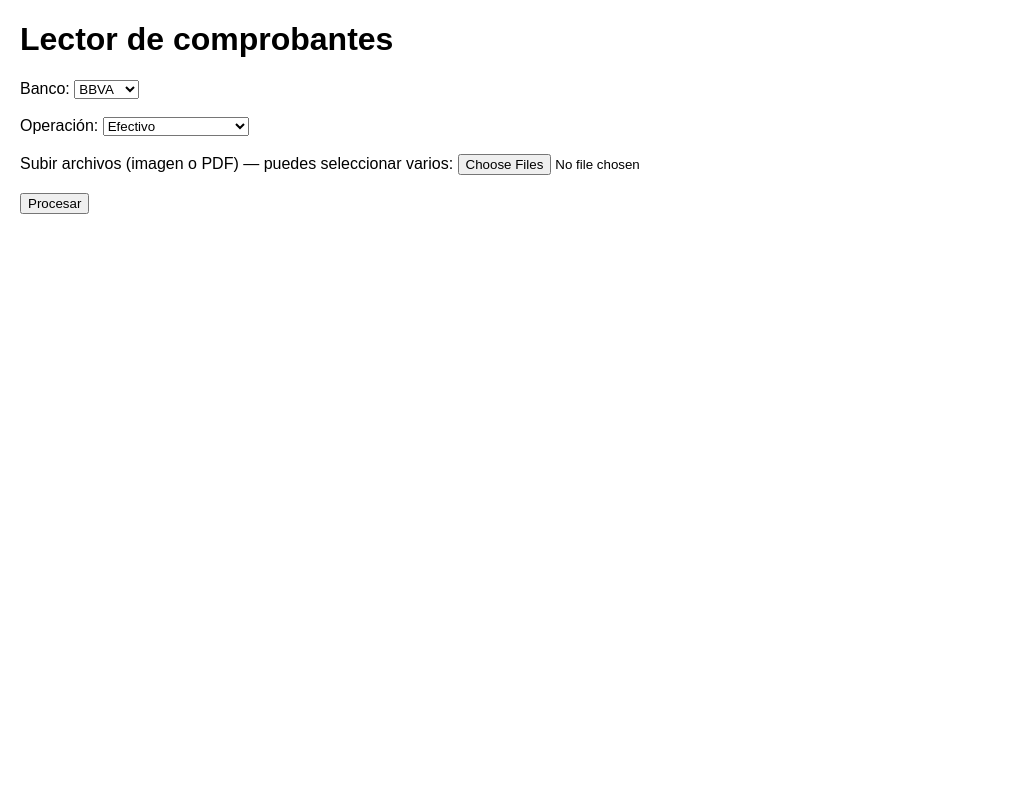
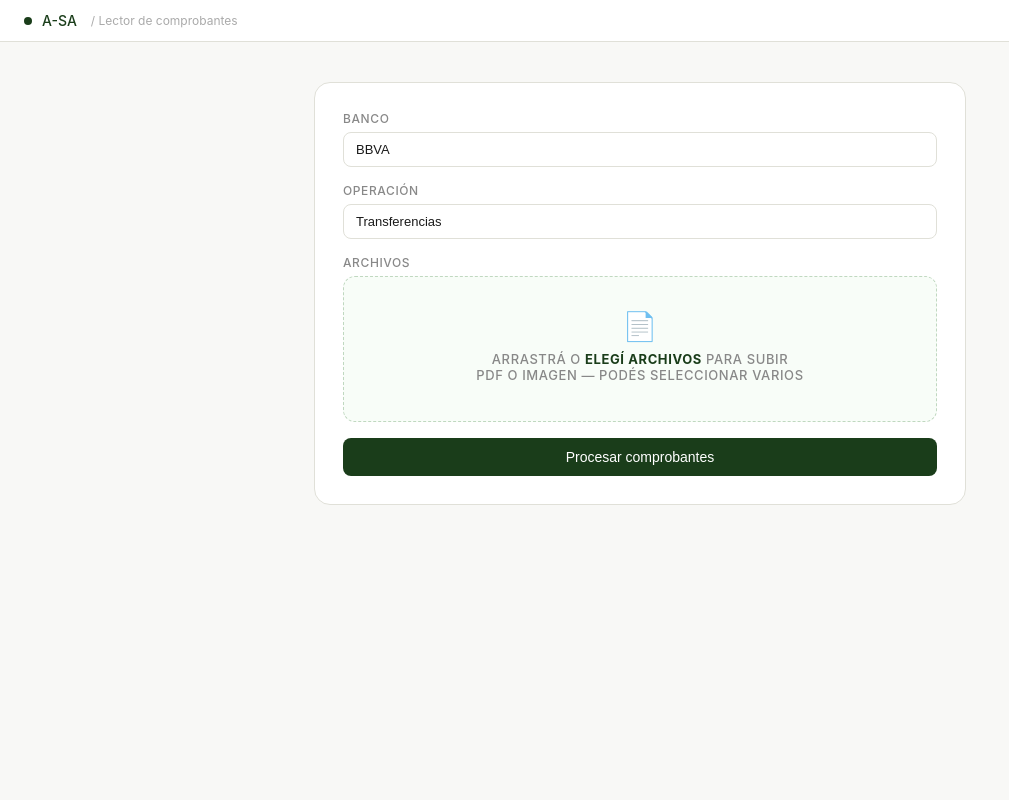
Before and after one commit to facundoaliaga1301-stack/lector-comprobantes, a Flask app: page / in a window 1280 px wide. Shown: the whole page, without its empty margins (0-1009 px from the left). Run offline with Flask 3, Linux system fonts and the light colour scheme.

Commit message:
diseño lector ASA

```diff
--- a/app.py
+++ b/app.py
@@ -268,4 +268,5 @@ def index():
     return render_template("index.html", results=results, banco=banco, operacion=operacion)
 
 if __name__ == "__main__":
-    app.run(host="0.0.0.0", port=int(os.environ.get("PORT", 5000)))
+    port = int(os.environ.get("PORT", 8080))
+app.run(host="0.0.0.0", port=port, debug=False)
--- a/templates/index.html
+++ b/templates/index.html
@@ -1,63 +1,121 @@
-<!-- templates/index.html -->
 <!DOCTYPE html>
 <html lang="es">
 <head>
   <meta charset="UTF-8">
-    <title>Lector de comprobantes</title>
+  <meta name="viewport" content="width=device-width, initial-scale=1.0">
+  <title>Lector de Comprobantes — A-SA</title>
   <style>
-        body { font-family: Arial, sans-serif; margin: 20px; }
-        .file-block { margin-bottom: 30px; }
-        table { border-collapse: collapse; width: 100%; margin-top: 10px; }
-        th, td { border: 1px solid #ccc; padding: 8px; text-align: left; }
-        th { background-color: #f2f2f2; }
-        h2 { margin-top: 30px; }
+    * { box-sizing: border-box; margin: 0; padding: 0; }
+    body { font-family: -apple-system, BlinkMacSystemFont, 'Segoe UI', sans-serif; background: #f8f8f6; min-height: 100vh; }
+
+    .topbar { background: white; border-bottom: 0.5px solid #e0e0d8; padding: 12px 24px; display: flex; align-items: center; gap: 10px; }
+    .topbar-dot { width: 8px; height: 8px; border-radius: 50%; background: #1a3d1a; }
+    .topbar-title { font-size: 14px; font-weight: 500; color: #1a3d1a; }
+    .topbar-sub { font-size: 12px; color: #aaa; margin-left: 4px; }
+
+    .container { max-width: 700px; margin: 40px auto; padding: 0 24px; }
+
+    .card { background: white; border: 0.5px solid #e0e0d8; border-radius: 16px; padding: 28px; margin-bottom: 20px; }
+
+    label { display: block; font-size: 12px; font-weight: 500; color: #888; text-transform: uppercase; letter-spacing: 0.05em; margin-bottom: 6px; }
+
+    select { width: 100%; padding: 9px 12px; border: 0.5px solid #e0e0d8; border-radius: 8px; font-size: 13px; background: white; color: #1a1a1a; appearance: none; cursor: pointer; outline: none; }
+    select:focus { border-color: #1a3d1a; }
+
+    .field { margin-bottom: 16px; }
+
+    .upload-area { border: 1.5px dashed #c0d8c0; border-radius: 12px; padding: 32px; text-align: center; cursor: pointer; transition: background 0.2s; background: #f8fdf8; margin-bottom: 16px; }
+    .upload-area:hover { background: #f0f8f0; border-color: #1a3d1a; }
+    .upload-area input { display: none; }
+    .upload-icon { font-size: 28px; margin-bottom: 8px; }
+    .upload-text { font-size: 13px; color: #888; }
+    .upload-text strong { color: #1a3d1a; }
+    .file-count { font-size: 12px; color: #1a3d1a; margin-top: 6px; font-weight: 500; }
+
+    .btn { width: 100%; padding: 11px; background: #1a3d1a; color: white; border: none; border-radius: 8px; font-size: 14px; font-weight: 500; cursor: pointer; transition: opacity 0.2s; }
+    .btn:hover { opacity: 0.85; }
+
+    .results-title { font-size: 15px; font-weight: 500; color: #1a3d1a; margin-bottom: 16px; }
+
+    .result-card { background: white; border: 0.5px solid #e0e0d8; border-radius: 12px; margin-bottom: 12px; overflow: hidden; }
+    .result-header { background: #e8f0e0; padding: 10px 16px; font-size: 12px; font-weight: 500; color: #1a3d1a; border-bottom: 0.5px solid #c0d8c0; }
+    .result-table { width: 100%; border-collapse: collapse; font-size: 13px; }
+    .result-table tr { border-bottom: 0.5px solid #f0f0f0; }
+    .result-table tr:last-child { border-bottom: none; }
+    .result-table td { padding: 9px 16px; }
+    .result-table td:first-child { color: #888; width: 45%; font-size: 12px; }
+    .result-table td:last-child { color: #1a1a1a; font-weight: 500; }
+    .result-table tr:nth-child(even) { background: #fafafa; }
+
+    .empty-val { color: #ccc !important; font-weight: 400 !important; font-style: italic; }
   </style>
 </head>
 <body>
-    <h1>Lector de comprobantes</h1>
+
+<div class="topbar">
+  <div class="topbar-dot"></div>
+  <span class="topbar-title">A-SA</span>
+  <span class="topbar-sub">/ Lector de comprobantes</span>
+</div>
+
+<div class="container">
+  <div class="card">
     <form method="POST" enctype="multipart/form-data">
-        <label for="banco">Banco:</label>
-        <select name="banco" id="banco" required>
-            <option value="BBVA">BBVA</option>
-            <option value="Bancor">Bancor</option>
+      <div class="field">
+        <label>Banco</label>
+        <select name="banco">
+          <option value="BBVA" {% if banco == 'BBVA' %}selected{% endif %}>BBVA</option>
         </select>
-        <br><br>
-        <label for="operacion">Operación:</label>
-        <select name="operacion" id="operacion" required>
-            <option value="Efectivo">Efectivo</option>
-            <option value="Transferencias">Transferencias</option>
-            <option value="Cheques emitidos">Cheques emitidos</option>
-            <option value="Cheques de terceros">Cheques de terceros</option>
-            <option value="FCI">FCI</option>
+      </div>
+
+      <div class="field">
+        <label>Operación</label>
+        <select name="operacion">
+          <option value="Transferencias" {% if operacion == 'Transferencias' %}selected{% endif %}>Transferencias</option>
+          <option value="Efectivo" {% if operacion == 'Efectivo' %}selected{% endif %}>Efectivo</option>
         </select>
-        <br><br>
-        <label for="file">Subir archivos (imagen o PDF) — puedes seleccionar varios:</label>
-        <input type="file" name="file" id="file" accept=".jpg,.jpeg,.png,.pdf" multiple required>
-        <br><br>
-        <button type="submit">Procesar</button>
+      </div>
+
+      <div class="field">
+        <label>Archivos</label>
+        <label class="upload-area" for="fileInput">
+          <div class="upload-icon">📄</div>
+          <div class="upload-text">Arrastrá o <strong>elegí archivos</strong> para subir</div>
+          <div class="upload-text">PDF o imagen — podés seleccionar varios</div>
+          <div class="file-count" id="fileCount"></div>
+          <input type="file" name="file" id="fileInput" multiple accept=".pdf,.png,.jpg,.jpeg" onchange="updateCount(this)">
+        </label>
+      </div>
+
+      <button type="submit" class="btn">Procesar comprobantes</button>
     </form>
+  </div>
 
   {% if results %}
-    <h2>Resultados</h2>
-    <p><strong>Banco:</strong> {{ banco }} | <strong>Operación:</strong> {{ operacion }}</p>
-
-    {% for item in results %}
-    <div class="file-block">
-        <h3>Archivo: {{ item.filename }}</h3>
-        <table>
+  <div class="results-title">{{ results|length }} comprobante{% if results|length > 1 %}s{% endif %} procesado{% if results|length > 1 %}s{% endif %}</div>
+  {% for result in results %}
+  <div class="result-card">
+    <div class="result-header">{{ result.filename }}</div>
+    <table class="result-table">
+      {% for item in result.parsed %}
       <tr>
-                <th>Campo</th>
-                <th>Valor</th>
-            </tr>
-            {% for row in item.parsed %}
-            <tr>
-                <td>{{ row.Campo }}</td>
-                <td>{{ row.Valor }}</td>
+        <td>{{ item.Campo }}</td>
+        <td {% if not item.Valor %}class="empty-val"{% endif %}>{{ item.Valor if item.Valor else '—' }}</td>
       </tr>
       {% endfor %}
     </table>
   </div>
   {% endfor %}
   {% endif %}
+
+</div>
+
+<script>
+  function updateCount(input) {
+    const count = input.files.length;
+    document.getElementById('fileCount').textContent = count > 0 ? count + ' archivo' + (count > 1 ? 's' : '') + ' seleccionado' + (count > 1 ? 's' : '') : '';
+  }
+</script>
+
 </body>
 </html>
```
Lines whose indentation alone changed are shown as unchanged.
